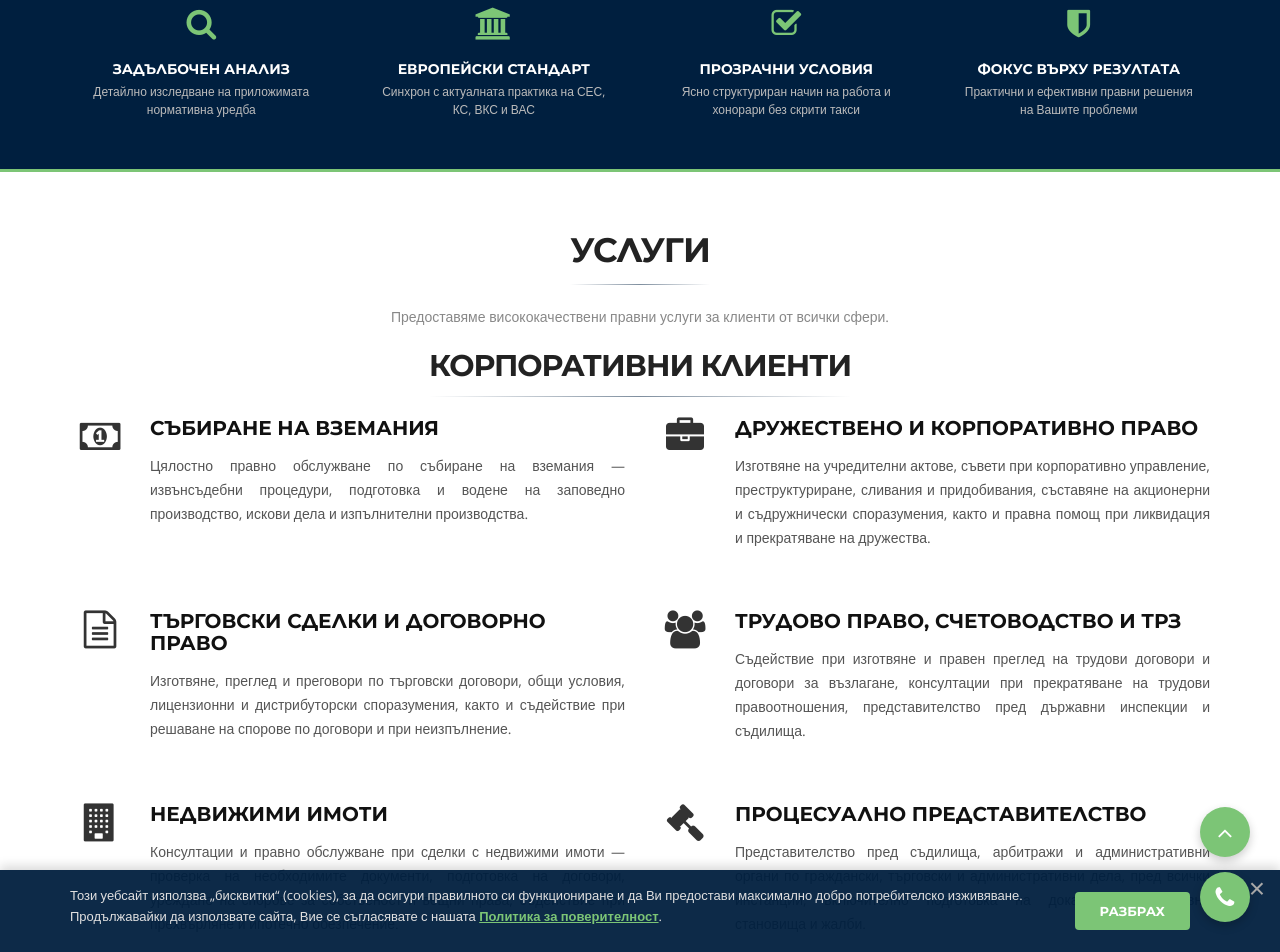
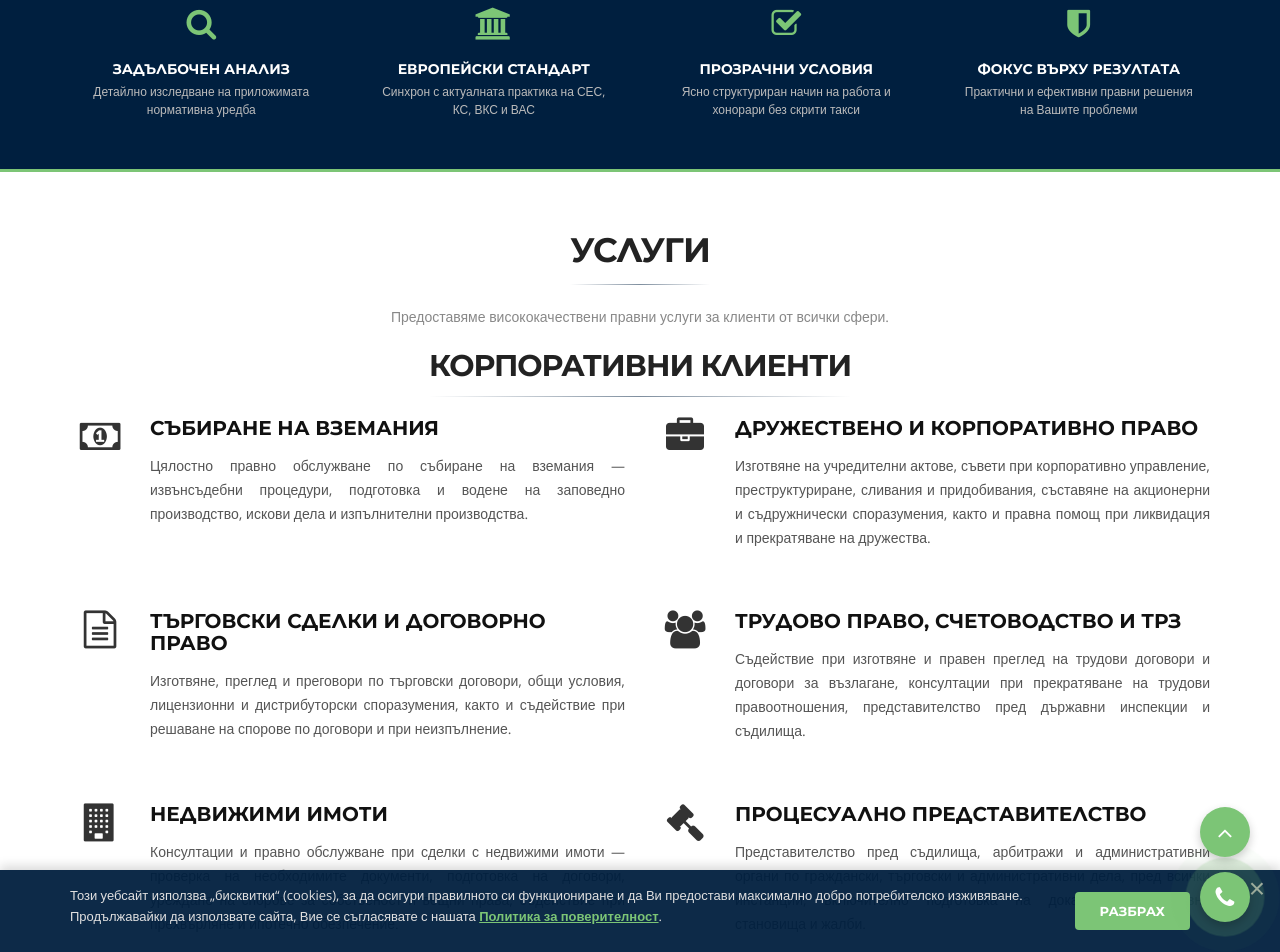
Before and after one commit to NikolaiNikolaev/law-page, a Jekyll site: the page built from index.html, in a window 1280 px wide and 1400 px high, scrolled down 550 px. Shown: the part 448-1400 px from the top of the window. Built offline with Jekyll 4.4.1, drawn with Linux system fonts in a browser that asks for light colours.

Commit message:
Update style.css

```diff
--- a/css/style.css
+++ b/css/style.css
@@ -1490,3 +1490,33 @@
 .custom-checkbox.checked::after {
     content: '✔';
 }
+
+/* ===== ПУЛСИРАЩА АНИМАЦИЯ НА БУТОНА ЗА ОБАЖДАНЕ ===== */
+@keyframes call-ripple {
+    0%   { transform: scale(1); opacity: 0.6; }
+    100% { transform: scale(2.3); opacity: 0; }
+}
+
+#call-btn-circle {
+    position: relative;
+    overflow: visible;
+}
+
+#call-btn-circle::before,
+#call-btn-circle::after {
+    content: '';
+    position: absolute;
+    top: 0;
+    left: 0;
+    width: 100%;
+    height: 100%;
+    border-radius: 50%;
+    background: rgba(124, 197, 118, 0.55);
+    animation: call-ripple 2s ease-out infinite;
+    z-index: -1;
+    pointer-events: none;
+}
+
+#call-btn-circle::after {
+    animation-delay: 0.9s;
+}
```
